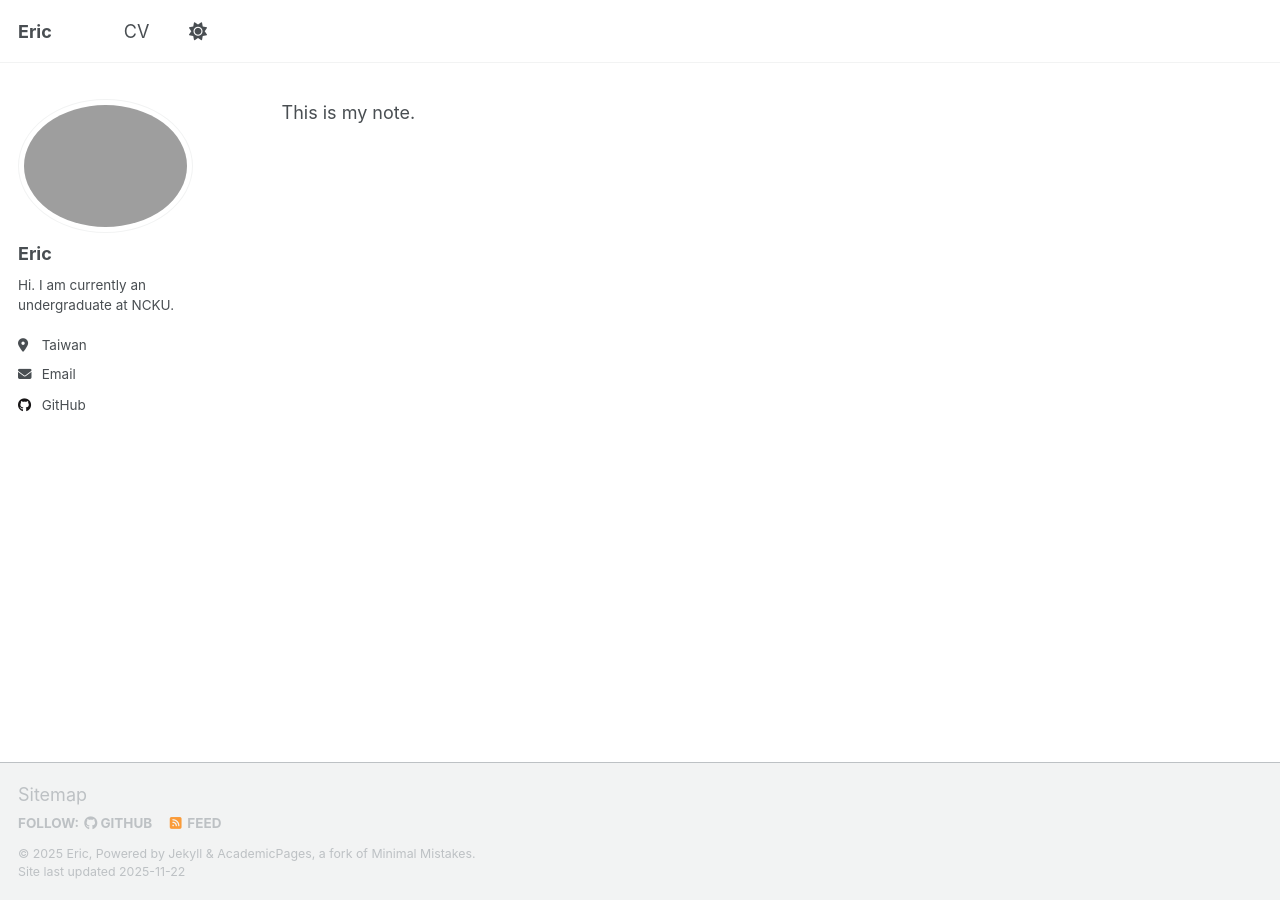
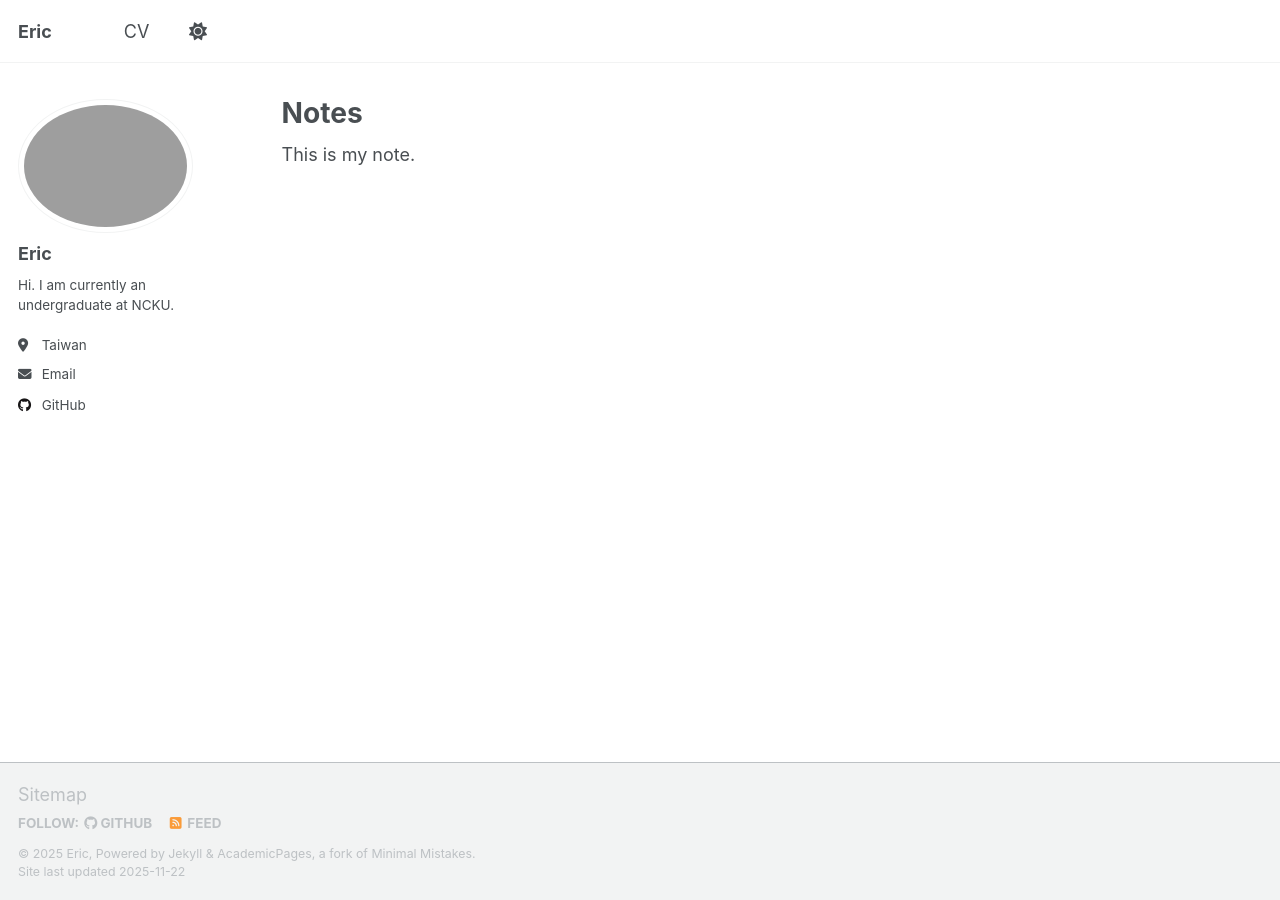
Before and after one commit to ericliu515515/ericliu515515.github.io, a Jekyll site: the page built from _pages/notes.md, in a window 1280 px wide. Built offline with Jekyll 4.4.1, drawn with Linux system fonts in a browser that asks for light colours; our own code applies the rules of GitHub Pages for plain Markdown files; a script that is not in the unit is left out.

Commit message:
Add front matter to notes.md
Added front matter for layout, title, permalink, and author profile.

```diff
--- a/_pages/notes.md
+++ b/_pages/notes.md
@@ -1 +1,9 @@
+---
+layout: single
+title: "Notes"
+permalink: /notes/
+author_profile: true
+---
+
+
 This is my note.
```
